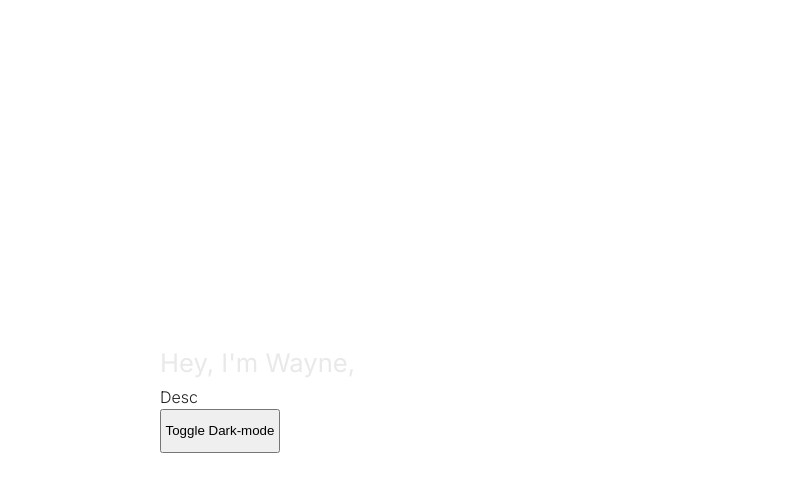
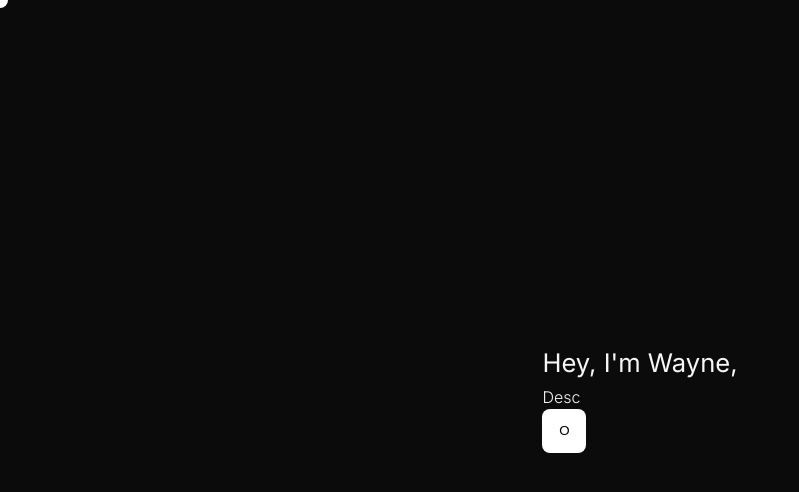
Before and after one commit to waynecen/portfolio-2022, a Svelte app: page / in a window 1280 px wide. Shown: the top 492 px of the page, without its empty margins (0-799 px from the left). Built offline with nearby package versions, Linux system fonts and the light colour scheme.

Commit message:
Add darkmode toggle

```diff
--- a/src/App.svelte
+++ b/src/App.svelte
@@ -1,5 +1,6 @@
 <script>
 	import Cursor from "./Cursor.svelte";
+	import ThemeToggle from "./components/ThemeToggle.svelte";
 </script>
 
 <Cursor />
@@ -7,11 +8,21 @@
 	<section class="container--about">
 		<h1 class="header">Hey, I'm Wayne,</h1>
 		<p class="intro-description">Desc</p>
-		<button class="btn--toggle">Toggle Dark-mode</button>
+		<ThemeToggle>O</ThemeToggle>
 	</section>
 </main>
 
 <style>
+	:global(body) {
+		background-color: var(--bg-darkmode);
+		color: var(--text-darkmode);
+		transition: background-color 0.3s;
+	}
+	:global(body.dark-mode) {
+		background-color: var(--bg-lightmode);
+		color: var(--text-lightmode);
+	}
+
 	main {
 		display: flex;
 		flex-direction: column;
@@ -21,14 +32,9 @@
 		align-items: center;
 	}
 
-	.container--about {
-		width: 960px;
-	}
-
 	.header {
 		font-size: 1.6rem;
 		font-weight: 500;
-		color: #e9e9e9;
 		margin-bottom: 8px;
 	}
 
@@ -38,9 +44,4 @@
 		max-width: 520px;
 		line-height: 1.4rem;
 	}
-
-	.btn--toggle {
-		width: 120px;
-		height: 44px;
-	}
 </style>
--- /dev/null
+++ b/src/components/ThemeToggle.svelte
@@ -0,0 +1,27 @@
+<script>
+	function handleClick() {
+		window.document.body.classList.toggle("dark-mode");
+	}
+</script>
+
+<button class="btn-toggle" on:click={handleClick}>
+	<slot />
+</button>
+
+<style>
+	.btn-toggle {
+		background-color: white;
+		border: none;
+		border-radius: 8px;
+		width: 44px;
+		height: 44px;
+		cursor: none;
+	}
+
+	:global(body.dark-mode) .btn-toggle {
+		background-color: var(--bg-color);
+		color: var(--text-lightmode);
+		border: 1px black solid;
+		border-radius: 8px;
+	}
+</style>
--- a/src/styles/global.css
+++ b/src/styles/global.css
@@ -19,8 +19,10 @@
 	--gradient3: #77daf3;
 	--border: rgb(70, 77, 83);
 	--icon-default: #a0a0a0;
-	--background: #0b0b0b;
-	--text-dark: rgb(246, 246, 246);
+	--bg-darkmode: #0b0b0b;
+	--bg-lightmode: #fafafa;
+	--text-darkmode: rgb(246, 246, 246);
+	--text-lightmode: rgb(24, 24, 24);
 
 	--github: #fafafa;
 	--instagram: #c13584;
@@ -54,25 +56,12 @@
 }
 
 body {
-	--text-color: #222;
-	--bg-color: #fff;
-	background-color: var(--bg-color);
-	color: var(--text-dark);
 	font-family: -apple-system, BlinkMacSystemFont, "Segoe UI", Roboto, Oxygen,
 		Ubuntu, Cantarell, "Open Sans", "Helvetica Neue", sans-serif;
 	font-size: 16px;
-}
-
-body.dark-theme {
-	--text-color: #eee;
-	--bg-color: #0b0b0b;
 }
 
 h1,
 p {
 	color: var(--text-color);
 }
-
-@media (prefers-color-scheme: dark) {
-	/* defaults to dark theme */
-}
```
